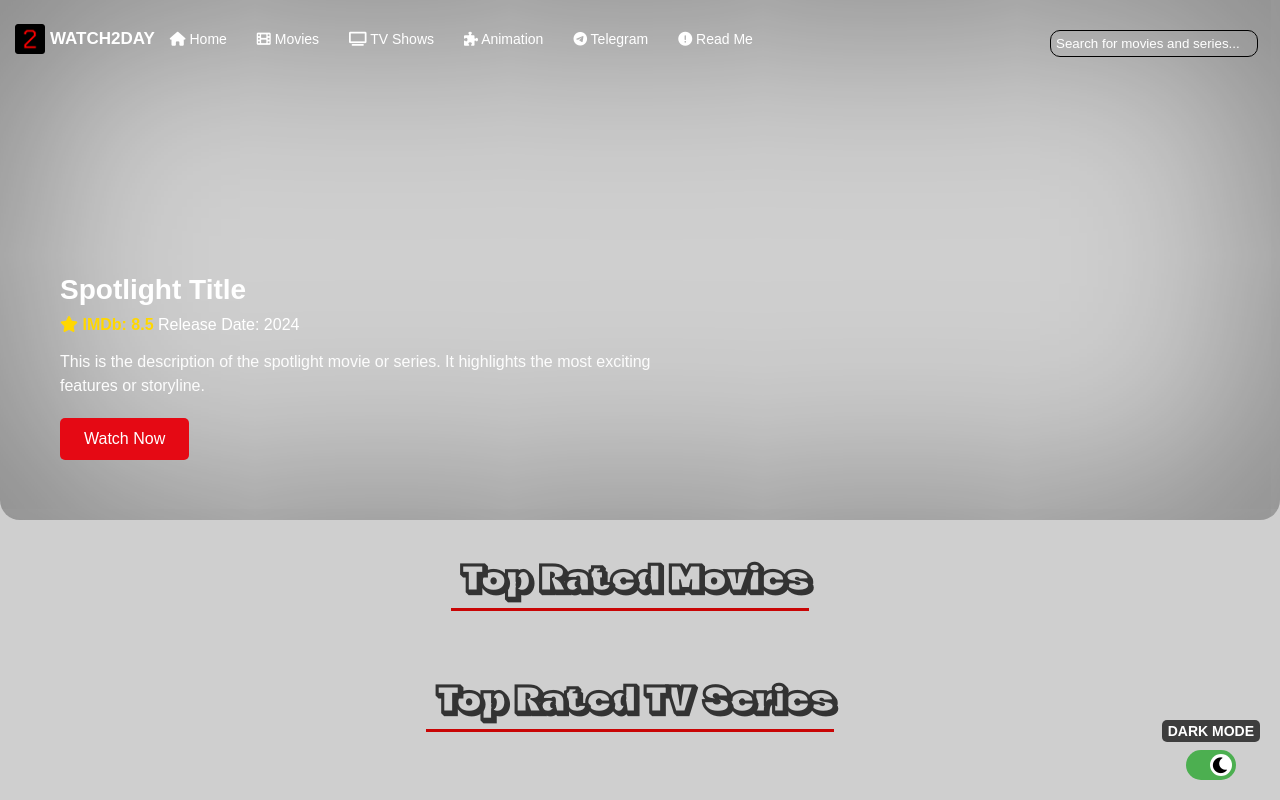
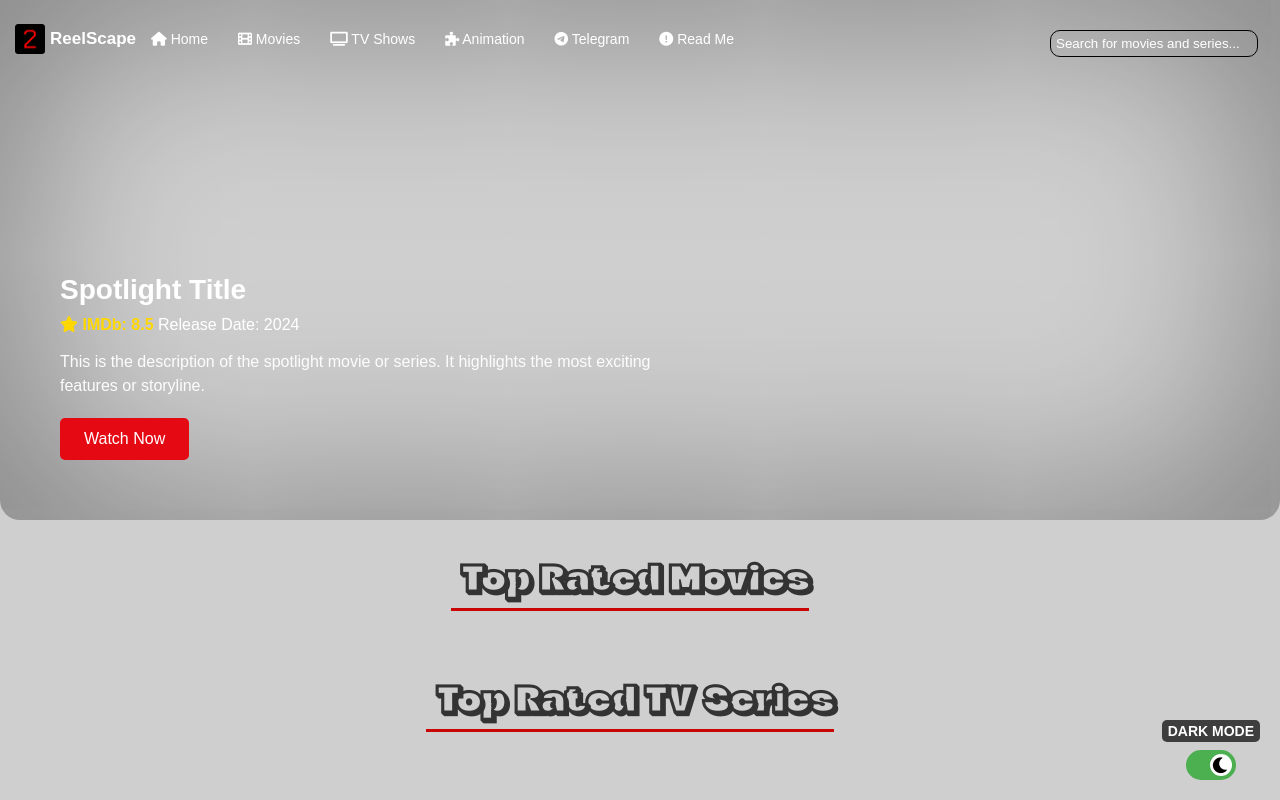
Before and after one commit to renj01/reelscape, a plain HTML site: page index.html in a window 1280 px wide. Drawn offline with Linux system fonts and the light colour scheme; no server answers.

Commit message:
Update index.html

```diff
--- a/index.html
+++ b/index.html
@@ -53,7 +53,7 @@
         <header class="spotlight-header">
           <div class="logo">
             <img src="favicon-32x32.png" alt="Logo" id="logo">
-            <h1 id="site-title">WATCH2DAY</h1>
+            <h1 id="site-title">ReelScape</h1>
         </div>
         <div class="hamburger-menu" id="hamburger-menu">
           <i class="fas fa-bars"></i> <!-- Hamburger Icon -->
```
